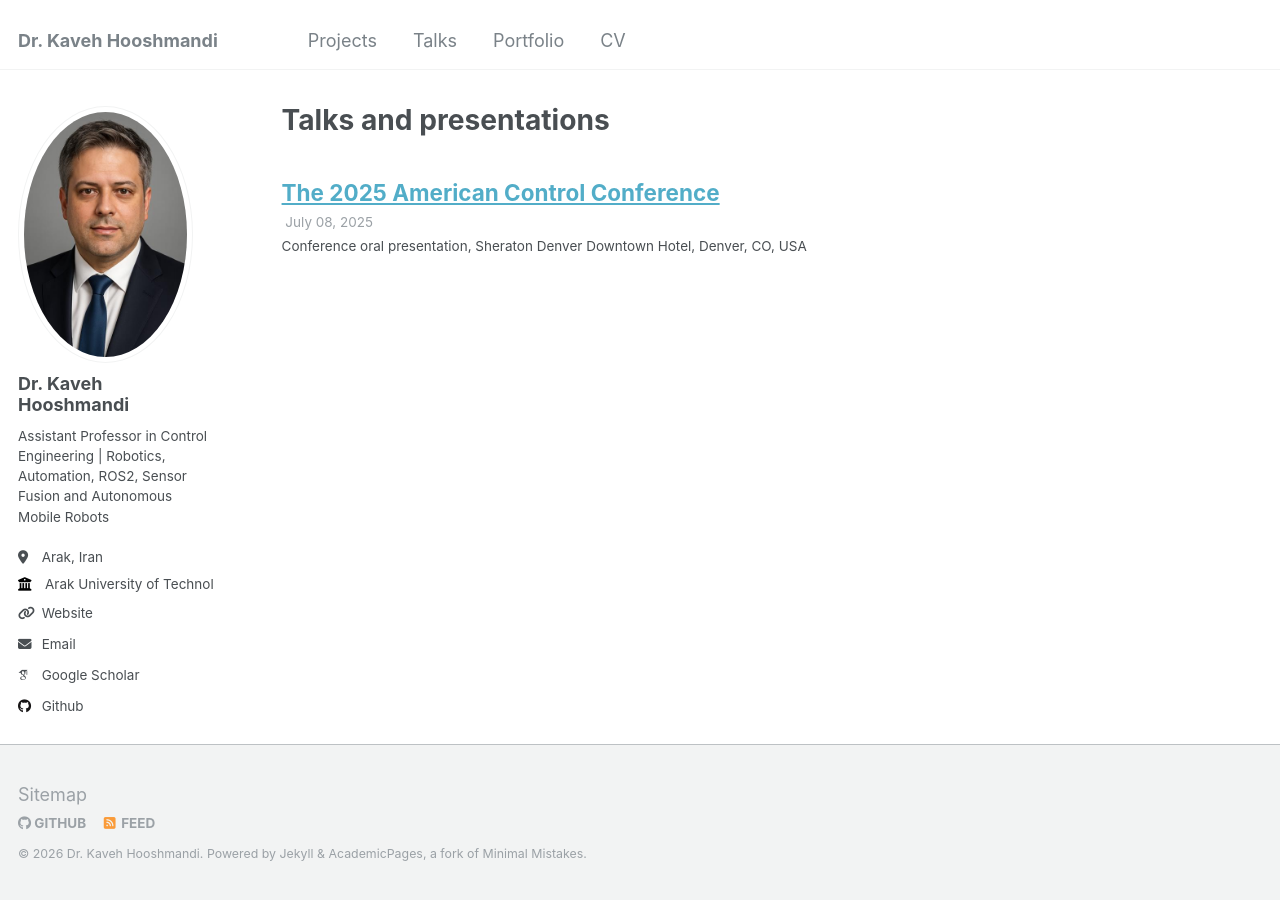
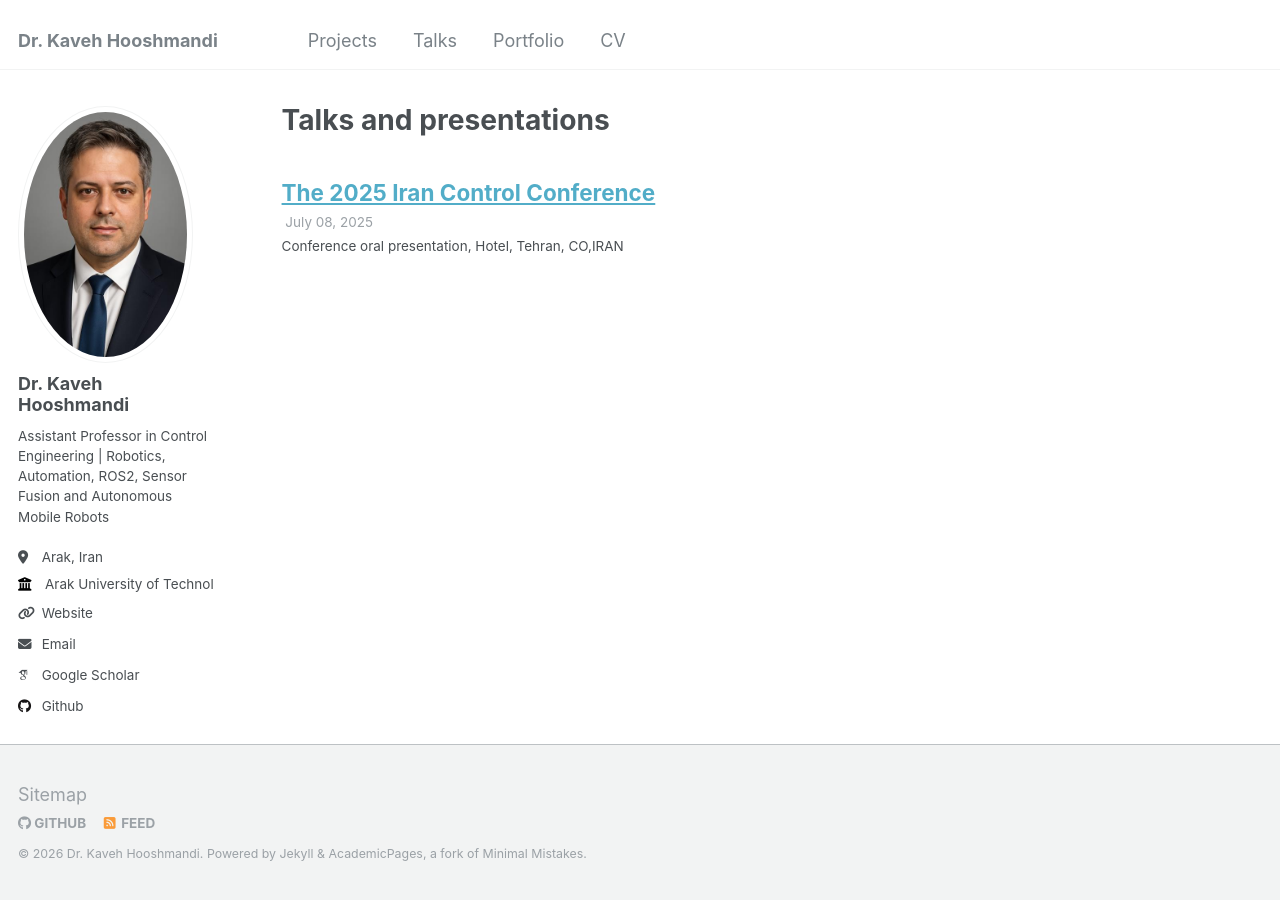
Before and after one commit to kaveh-hooshmandi/kaveh-hooshmandi.github.io, a Jekyll site: the page built from _pages/talks.html, in a window 1280 px wide. Built offline with Jekyll 4.4.1, drawn with Linux system fonts in a browser that asks for light colours; some web fonts are replaced.

Commit message:
Update ACC2025.md

```diff
--- a/_talks/ACC2025.md
+++ b/_talks/ACC2025.md
@@ -1,9 +1,9 @@
 ---
-title: "The 2025 American Control Conference"
+title: "The 2025 Iran Control Conference"
 collection: talks
 type: "Conference oral presentation"
 permalink: /talks/2012-03-01-talk-2
-venue: "Sheraton Denver Downtown Hotel"
+venue: "Hotel"
 date: 2025-7-8
-location: "Denver, CO, USA"
+location: "Tehran, CO,IRAN"
 ---
```
